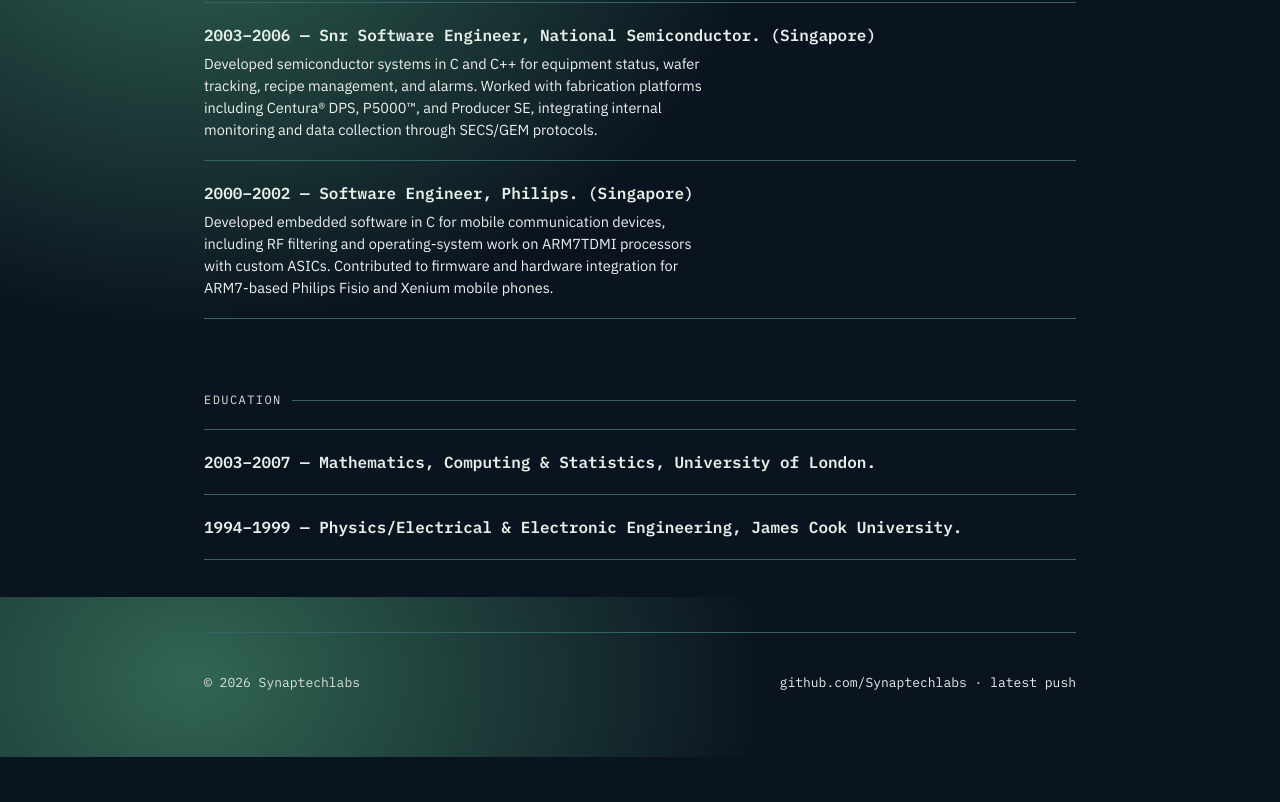
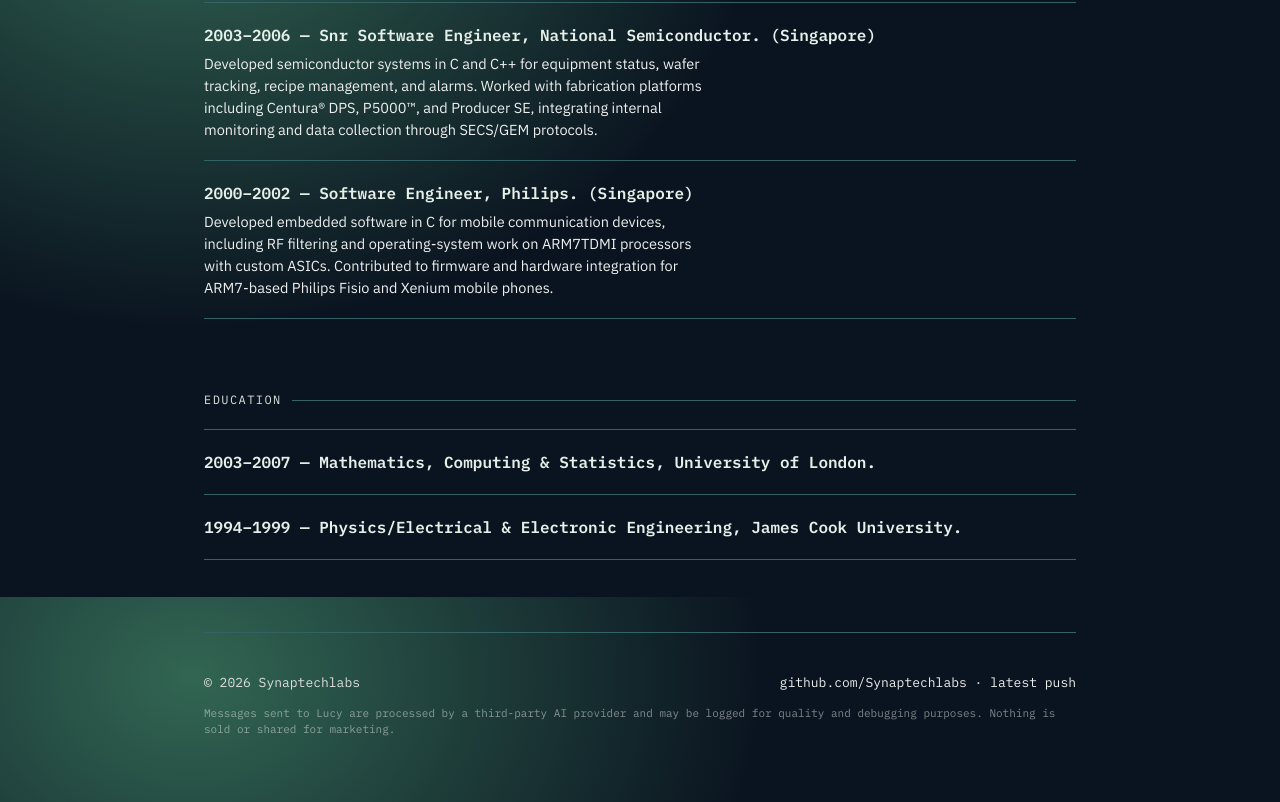
Before and after one commit to Synaptechlabs/Synaptechlabs.github.io, a plain HTML site: page bio.html in a window 1280 px wide. Shown: the part 1003-1805 px from the top of the page. Before the commit the page ends 1760 px from the top, so only its background shows below. Drawn offline with Linux system fonts and the light colour scheme; no server answers.

Commit message:
Add faint privacy note about Lucy chat data to page footers
Co-Authored-By: Claude Sonnet 5 <noreply@anthropic.com>

```diff
--- a/bio.html
+++ b/bio.html
@@ -98,8 +98,11 @@
   </section>
 
   <footer>
-    <span>© <span id="year"></span> Synaptechlabs</span>
-    <span><a href="https://github.com/Synaptechlabs">github.com/Synaptechlabs</a> · <a class="site-version" href="https://github.com/Synaptechlabs/Synaptechlabs.github.io/commits/main">latest push</a></span>
+    <div class="footer-main">
+      <span>© <span id="year"></span> Synaptechlabs</span>
+      <span><a href="https://github.com/Synaptechlabs">github.com/Synaptechlabs</a> · <a class="site-version" href="https://github.com/Synaptechlabs/Synaptechlabs.github.io/commits/main">latest push</a></span>
+    </div>
+    <p class="footer-privacy">Messages sent to Lucy are processed by a third-party AI provider and may be logged for quality and debugging purposes. Nothing is sold or shared for marketing.</p>
   </footer>
 
 </div>
--- a/css/style.css
+++ b/css/style.css
@@ -304,12 +304,13 @@ footer {
   color: var(--text-mute);
   border-top: 1px solid var(--hairline);
   display: flex;
-  justify-content: space-between;
-  flex-wrap: wrap;
+  flex-direction: column;
   gap: 12px;
 }
+.footer-main { display: flex; justify-content: space-between; flex-wrap: wrap; gap: 12px; }
 footer a { color: var(--text-dim); text-decoration: none; }
 footer a:hover { color: var(--phosphor); }
+.footer-privacy { margin: 0; font-size: 11px; color: var(--text-mute); opacity: 0.55; }
 
 /* ---------- Lucy chat ---------- */
 
```
Also changed, not shown: index.html (+5 -2 lines).
